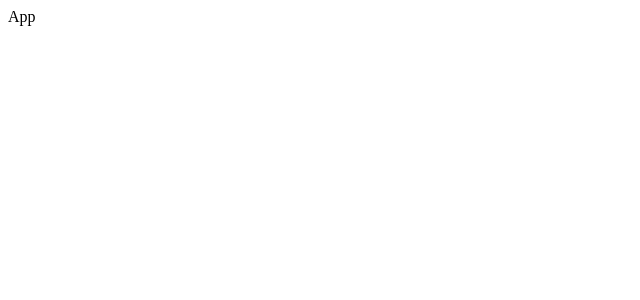
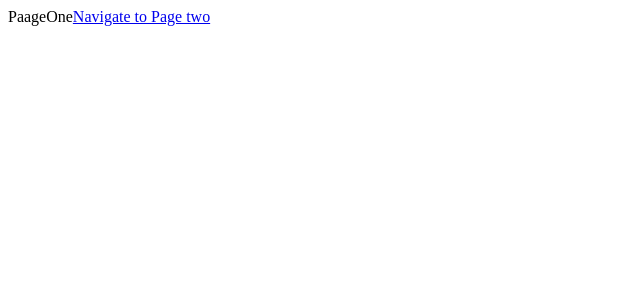
Before and after one commit to zbla92/newTwitch, a React (Create React App) app in the folder client/: page / in a window 1280 px wide. Shown: the top 300 px of the page, without its empty margins (0-640 px from the left). Built offline with nearby package versions, Linux system fonts and the light colour scheme.

Commit message:
initialization in progress

```diff
--- a/client/src/components/App.js
+++ b/client/src/components/App.js
@@ -1,7 +1,34 @@
 import React from 'react';
+import {BrowserRouter, Route, Link} from 'react-router-dom';
+
+const PageOne = () => (
+        <div>
+            PaageOne
+            <Link to='/pagetwo'>Navigate to Page two</Link>
+        </div>
+    )
+
+const PageTwo = () => (
+        <div>
+            PageTwo
+            <button>click me</button>
+        </div>
+    )
+const PageThree = () => <div>PageThree</div>
+
 
 const App = () => {
-    return <div>App</div>
+    return (
+        <div>
+           <BrowserRouter>
+           <div>
+                <Route path="/" exact component={PageOne} />
+                <Route path="/pagetwo" component={PageTwo} />
+                <Route path="/pagetwo/pagethree" component={PageThree} />
+           </div>
+           </BrowserRouter>
+        </div>
+    )
 }
 
 export default App;
```
Also changed, not shown: client/src/components/StreamCreate.js (added, +8 -0 lines), client/src/components/StreamDelete.js (added, +8 -0 lines), client/src/components/StreamEdit.js (added, +8 -0 lines), client/src/components/StreamList.js (added, +8 -0 lines), client/src/components/StreamShow.js (added, +8 -0 lines).
